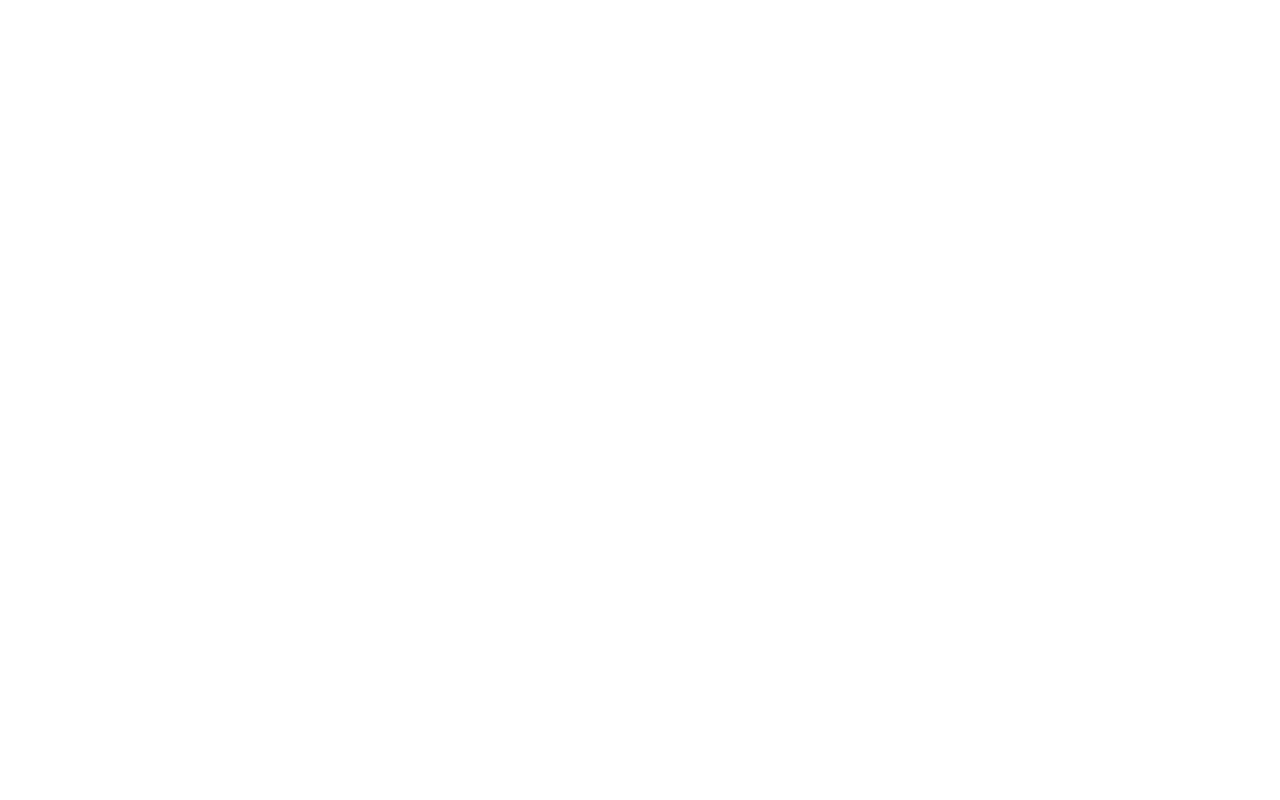
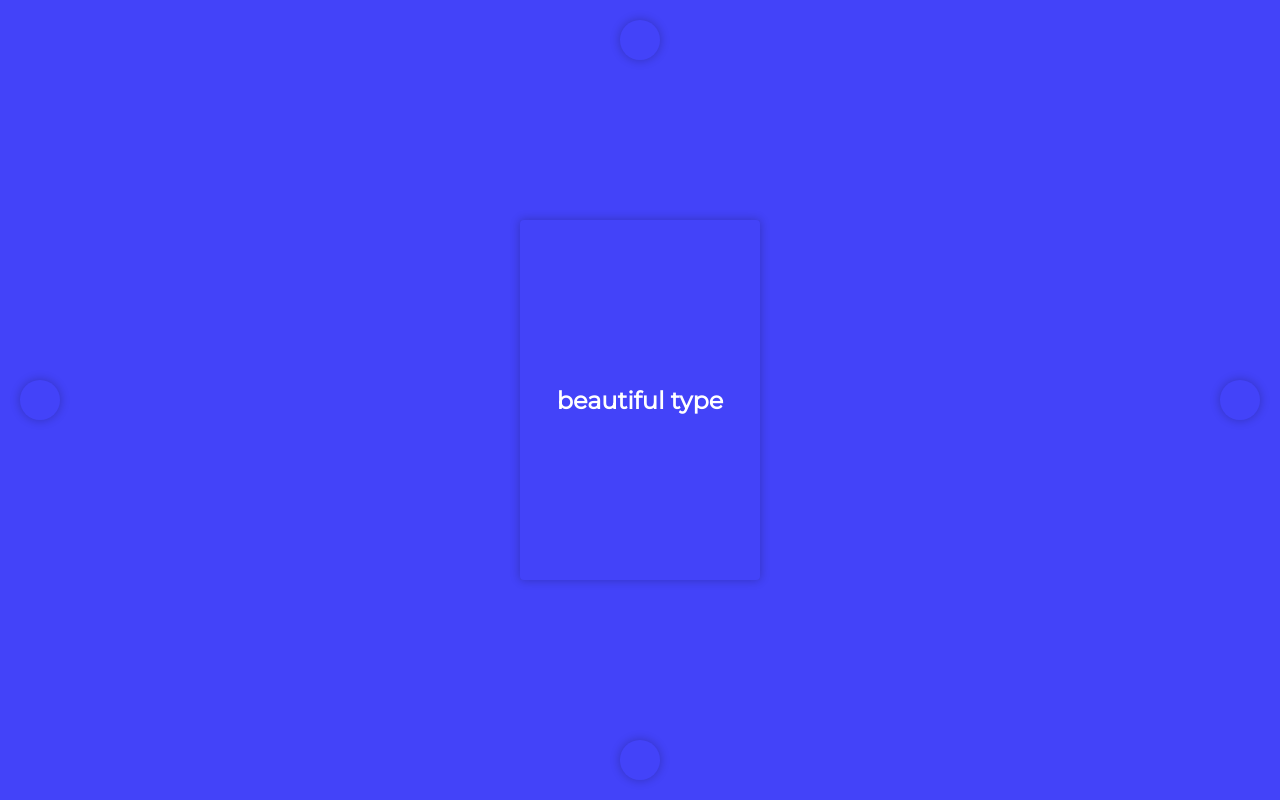
Before and after one commit to buikrisz00/ui-build-2, a plain HTML site: page frontend/index.html in a window 1280 px wide. Drawn offline with Linux system fonts and the light colour scheme.

Commit message:
Added elements, and css styling

```diff
--- a/frontend/index.html
+++ b/frontend/index.html
@@ -4,9 +4,21 @@
 	<meta charset="UTF-8">
 	<meta http-equiv="X-UA-Compatible" content="IE=edge">
 	<meta name="viewport" content="width=device-width, initial-scale=1.0">
-	<title>This is FRONTEND</title>
+	<title>This is UI Build 2</title>
+	<link rel="stylesheet" href="style.css">
+	<link rel="preconnect" href="https://fonts.googleapis.com">
+	<link rel="preconnect" href="https://fonts.gstatic.com" crossorigin>
+	<link href="https://fonts.googleapis.com/css2?family=Montserrat&display=swap" rel="stylesheet">
 </head>
 <body>
-	<div id="root"></div>
+	<div id="root">
+		<div id="circle1" class="circle"></div>
+		<div id="circle2" class="circle"></div>
+		<button id="btn">
+			<span id="beautiful">beautiful type</span>
+		</button>
+		<div id="circle3" class="circle"></div>
+		<div id="circle4" class="circle"></div>
+	</div>
 </body>
 </html>
--- /dev/null
+++ b/frontend/style.css
@@ -0,0 +1,99 @@
+/* CSS reset start */
+* {
+    margin: 0;
+    padding: 0;
+    border: 0;
+    outline: none;
+    box-sizing: border-box;
+    background: transparent;
+    font-family: inherit;
+  }
+a{
+    text-decoration: none;
+}
+a img {
+    border: none;
+}
+
+button,
+a {
+    cursor: pointer;
+    color: inherit;
+}
+
+textarea {
+    resize: none;
+}
+
+button,
+textarea,
+select {
+    appearance: none !important;
+    border-radius: 0;
+}
+
+/* CSS reset end */
+
+body {
+    height: 100vh;
+    width: 100%;
+    background-color: #4343F9;
+    margin: auto;
+}
+
+#btn {
+    position: absolute;
+    background-color: #4343F9;
+    width: 240px;
+    height: 360px;
+    border-radius: 4px;
+    box-shadow: 0 0 10px 1px rgba(0,0,0,0.2);
+    left: 50%;
+    top: 50%;
+    margin-left: -120px;
+    margin-top: -180px;
+}
+
+#beautiful {
+    color: #FFF;
+    font-size: 24px;
+    font-family: 'Montserrat', sans-serif;
+    font-weight: bold;
+}
+
+.circle {
+    width: 40px;
+    height: 40px;
+    box-shadow: 0 0 10px 1px rgba(0,0,0,0.2);
+    border-radius: 50%;
+}
+
+#circle1 {
+    position: absolute;
+    left: 50%;
+    margin-left: -20px;
+    margin-top: 20px;
+}
+
+#circle2 {
+    position: absolute;
+    top: 50%;
+    margin-top: -20px;
+    margin-left: 20px;
+}
+
+#circle3 {
+    position: absolute;
+    top: 50%;
+    right: 0;
+    margin-top: -20px;
+    margin-right: 20px;
+}
+
+#circle4 {
+    position: absolute;
+    bottom: 0;
+    left: 50%;
+    margin-left: -20px;
+    margin-bottom: 20px;
+}
```
